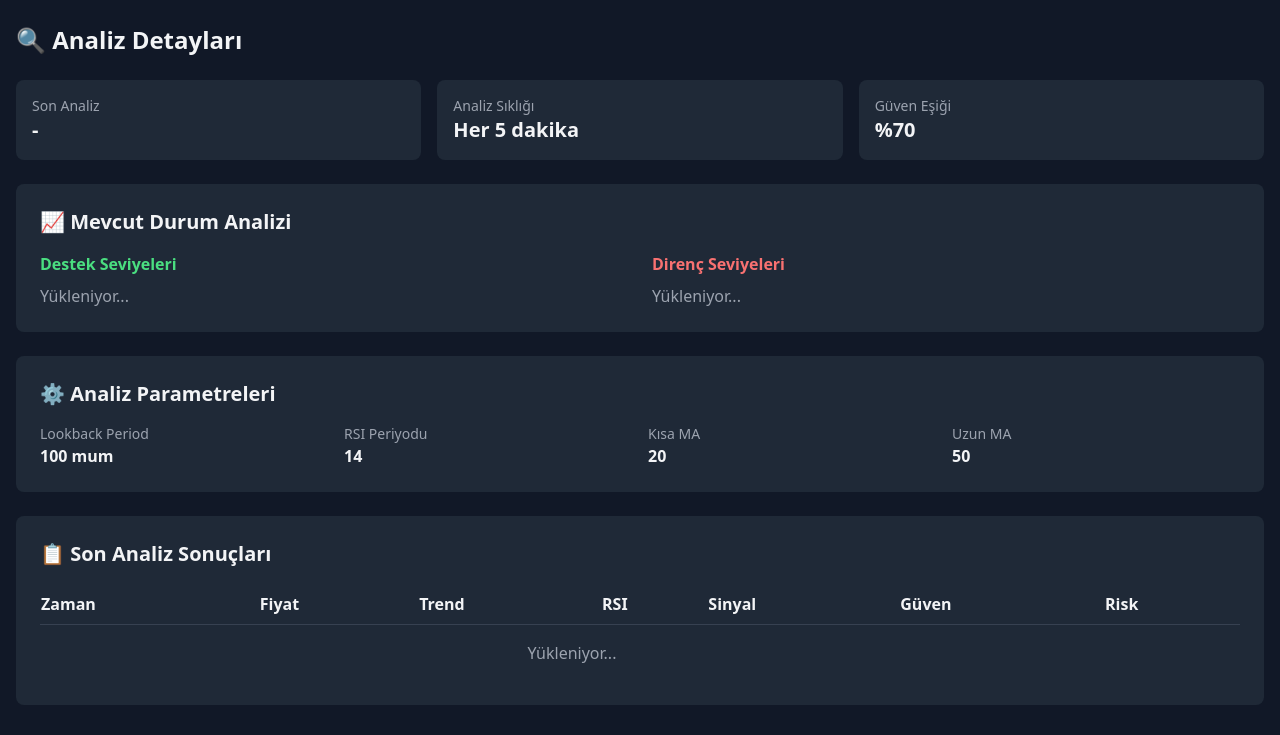
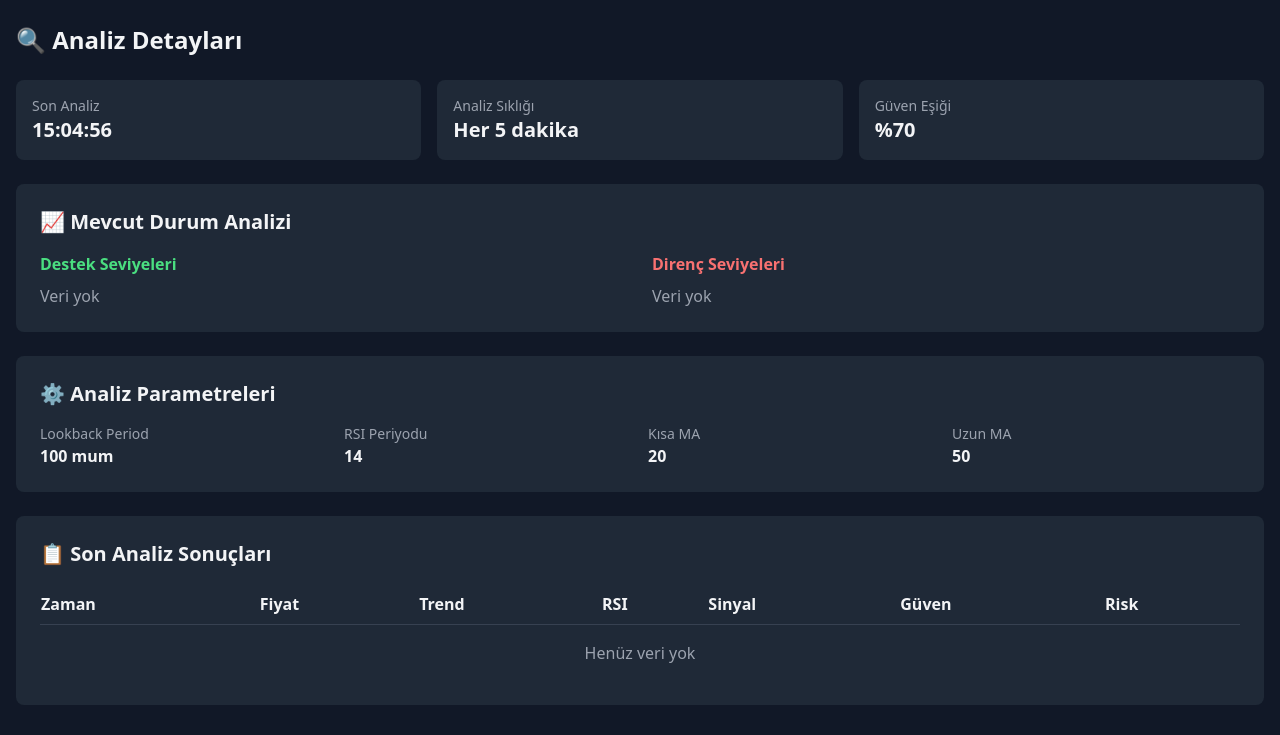
Before and after one commit to sezginpak/gold-price-analyzer, a FastAPI app: page /analysis in a window 1280 px wide. Shown: the part 65-800 px from the top of the page. Run offline with FastAPI, Linux system fonts and the light colour scheme; data that the repository does not hold is empty; some libraries are stand-ins or nearby versions.

Commit message:
Analiz sayfası yükleme sorunları düzeltildi
- Web server'a logger eklendi
- Analysis.html'de JavaScript hataları düzeltildi
- Tablo colspan değerleri düzeltildi
- Boş veri durumu için kontroller eklendi

```diff
--- a/templates/analysis.html
+++ b/templates/analysis.html
@@ -93,7 +93,7 @@
                     </thead>
                     <tbody id="analysis-history">
                         <tr>
-                            <td colspan="6" class="text-center py-4 text-gray-400">
+                            <td colspan="7" class="text-center py-4 text-gray-400">
                                 Yükleniyor...
                             </td>
                         </tr>
@@ -131,11 +131,14 @@
         // Analiz verilerini yükle
         async function loadAnalysisData() {
             try {
-                // Mevcut analiz
+                // Mevcut analiz - Destek/Direnç seviyeleri
+                try {
                     const levelsResponse = await fetch('/api/analysis/levels');
+                    if (levelsResponse.ok) {
                         const levels = await levelsResponse.json();
 
                         // Destek seviyeleri
+                        if (levels.support && levels.support.length > 0) {
                             const supportHtml = levels.support.map(s =>
                                 `<div class="flex justify-between">
                                     <span>₺${s.level.toFixed(2)}</span>
@@ -144,9 +147,13 @@
                                                            'text-gray-400'}">${s.strength}</span>
                                 </div>`
                             ).join('');
-                document.getElementById('current-support-levels').innerHTML = supportHtml || '<p class="text-gray-400">Veri yok</p>';
+                            document.getElementById('current-support-levels').innerHTML = supportHtml;
+                        } else {
+                            document.getElementById('current-support-levels').innerHTML = '<p class="text-gray-400">Veri yok</p>';
+                        }
 
                         // Direnç seviyeleri
+                        if (levels.resistance && levels.resistance.length > 0) {
                             const resistanceHtml = levels.resistance.map(r =>
                                 `<div class="flex justify-between">
                                     <span>₺${r.level.toFixed(2)}</span>
@@ -155,10 +162,23 @@
                                                            'text-gray-400'}">${r.strength}</span>
                                 </div>`
                             ).join('');
-                document.getElementById('current-resistance-levels').innerHTML = resistanceHtml || '<p class="text-gray-400">Veri yok</p>';
+                            document.getElementById('current-resistance-levels').innerHTML = resistanceHtml;
+                        } else {
+                            document.getElementById('current-resistance-levels').innerHTML = '<p class="text-gray-400">Veri yok</p>';
+                        }
+                    }
+                } catch (e) {
+                    console.error('Destek/Direnç yüklenemedi:', e);
+                    document.getElementById('current-support-levels').innerHTML = '<p class="text-gray-400">Yüklenemedi</p>';
+                    document.getElementById('current-resistance-levels').innerHTML = '<p class="text-gray-400">Yüklenemedi</p>';
+                }
 
                 // Analiz geçmişi
+                try {
                     const historyResponse = await fetch('/api/analysis/history');
+                    if (!historyResponse.ok) {
+                        throw new Error('API hatası');
+                    }
                     const history = await historyResponse.json();
 
                     if (history.analyses && history.analyses.length > 0) {
@@ -204,11 +224,18 @@
                             </tr>
                         `).join('');
                         document.getElementById('analysis-history').innerHTML = historyHtml;
+                    } else {
+                        document.getElementById('analysis-history').innerHTML = '<tr><td colspan="7" class="text-center py-4 text-gray-400">Henüz veri yok</td></tr>';
                     }
 
                 // Son analiz zamanı
                 document.getElementById('last-analysis-time').textContent =
                     new Date().toLocaleTimeString('tr-TR');
+
+                } catch (error) {
+                    console.error('Analiz geçmişi yüklenemedi:', error);
+                    document.getElementById('analysis-history').innerHTML = '<tr><td colspan="7" class="text-center py-4 text-gray-400">Yüklenemedi</td></tr>';
+                }
 
             } catch (error) {
                 console.error('Analiz verileri yüklenemedi:', error);
--- a/web_server.py
+++ b/web_server.py
@@ -11,10 +11,13 @@ from datetime import datetime, timedelta
 from typing import List, Dict, Any
 import os
 from pathlib import Path
+import logging
 
 from storage.sqlite_storage import SQLiteStorage
 from services.harem_altin_service import HaremAltinPriceService
 from config import settings
+
+logger = logging.getLogger(__name__)
 
 app = FastAPI(title="Gold Price Analyzer Dashboard")
 
```
Lines whose indentation alone changed are shown as unchanged.
